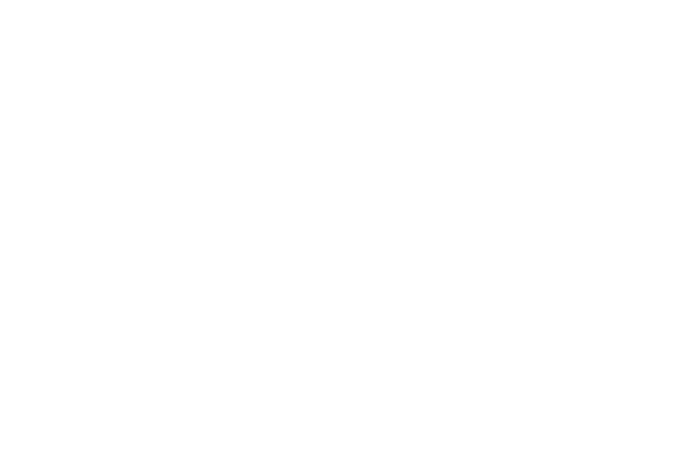
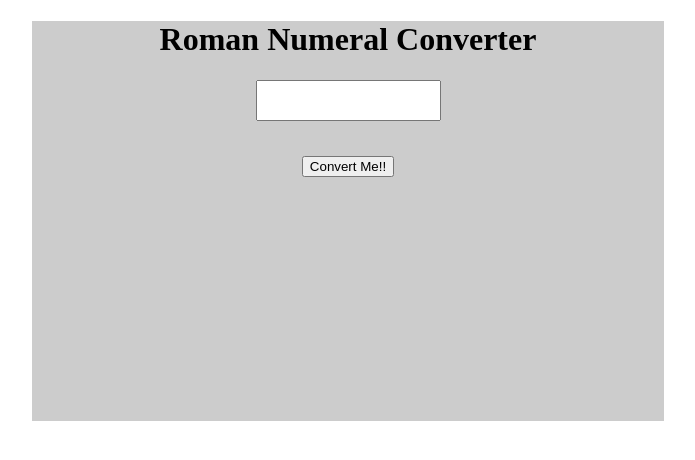
Before and after one commit to mallerie/Roman-Numeral-Converter, a website: page index.html in a window 1280 px wide. Shown: the whole page, without its empty margins (292-987 px from the left). Drawn offline with Linux system fonts and the light colour scheme.

Commit message:
Work in progress, UI added

```diff
--- a/index.html
+++ b/index.html
@@ -2,8 +2,20 @@
 <html>
 <head>
   <title>Convert Numbers to Roman Numerals</title>
+  <link rel="stylesheet" type="text/css" href="main.css">
 </head>
 <body>
+  <div class="app">
 
+    <h1>Roman Numeral Converter</h1>
+
+    <div id="input-field"><input type="text" id="number-input"></div>
+
+    <div id="show-num"></div>
+
+    <input id="button" type="submit" name="button" onclick="showNum()" value="Convert Me!!"/>
+
+  </div>
 </body>
+<script type="text/javascript" src="main.js"></script>
 </html>
--- /dev/null
+++ b/main.css
@@ -0,0 +1,30 @@
+* {
+  text-align: center;
+}
+
+.app {
+  margin: auto;
+  width: 50%;
+  background: #ccc;
+  height: 50vh;
+  min-height: 200px;
+}
+
+#input-field {
+
+}
+
+#number-input {
+  height: 35px;
+}
+
+h1 {
+
+}
+
+#show-num {
+  font-size: 30px;
+  color: green;
+  height: 35px;
+
+}
--- a/main.js
+++ b/main.js
@@ -14,7 +14,19 @@ function numToRoman(number) {
   var V = "5";
   var IV = "4";
   var I = "1";
-  var stringNum = number.toString();
+  var stringNum = number.toString().split("").reverse();
 
-    return stringNum.split("").reverse();
+    return stringNum;
   }
+
+
+function showNum() {
+  var regularNum = document.getElementById('number-input').value;
+  var message = "You typed " + regularNum + ".";
+
+  document.getElementById("show-num").innerHTML = message;
+
+  // return message;
+
+  // document.getElementById('show-num').innerHTML = message;
+}
```
